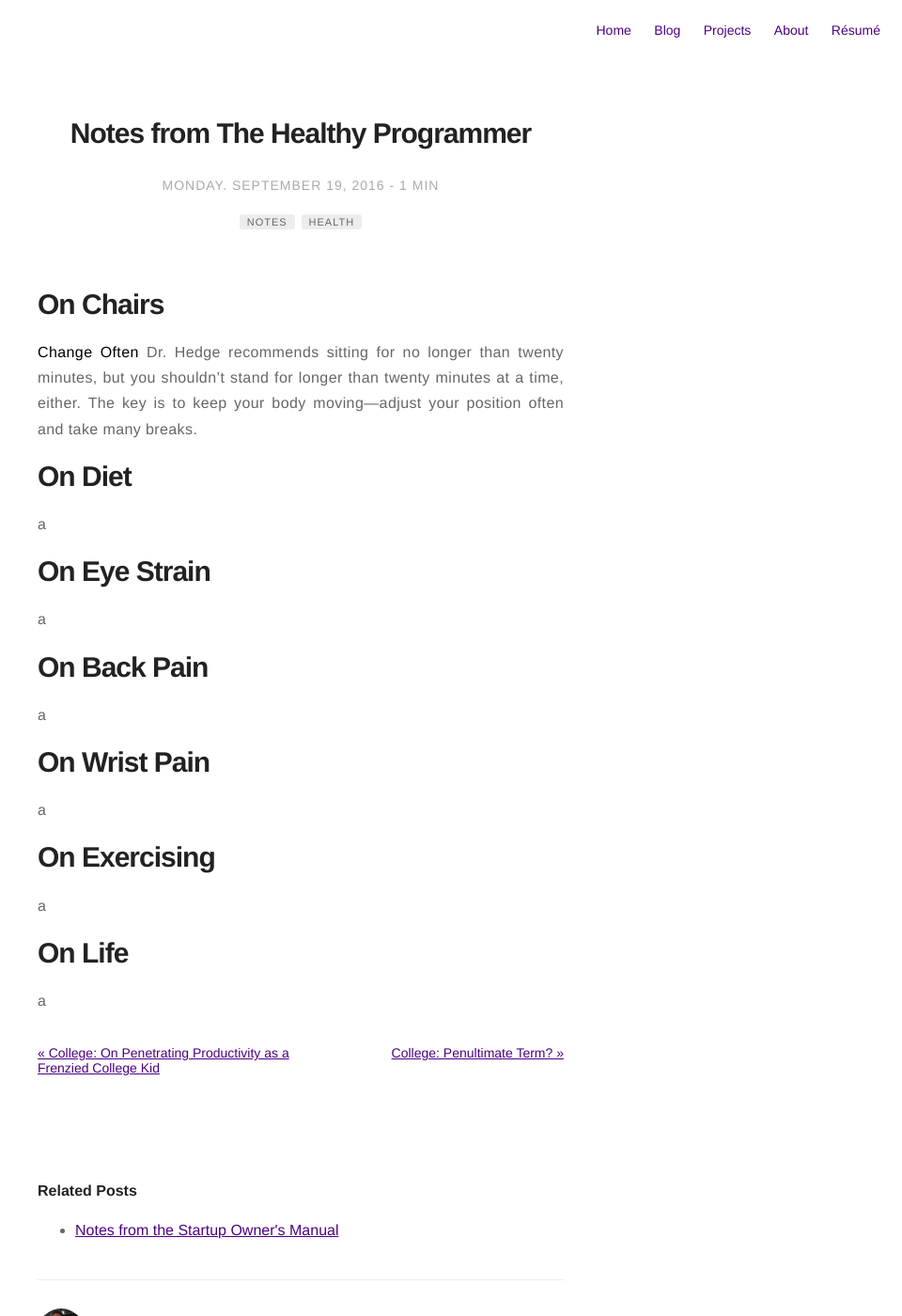
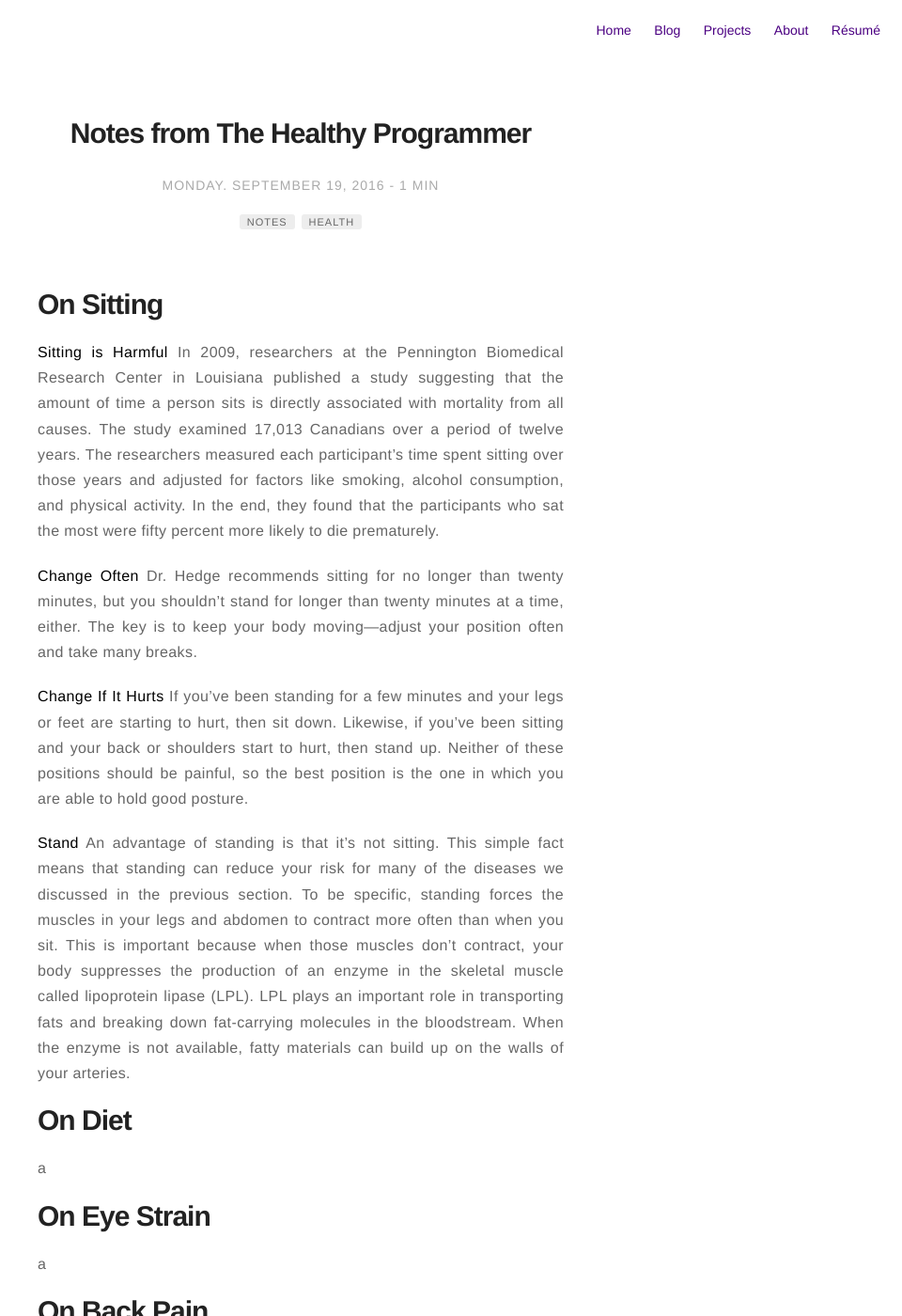
Before and after one commit to jpamata/jpamata.github.io, a Jekyll site: the page built from _posts/2016-9-10-notes-from-the-healthy-programmer.md, in a window 1280 px wide and 1400 px high. Shown: the whole window at 94% size, without its empty margins (320-1280 px from the left). Built offline with Jekyll 4.4.1, drawn with Linux system fonts in a browser that asks for light colours; comment, search, counter and statistics services are not loaded.

Commit message:
Update 2016-9-10-notes-from-the-healthy-programmer.md

```diff
--- a/_posts/2016-9-10-notes-from-the-healthy-programmer.md
+++ b/_posts/2016-9-10-notes-from-the-healthy-programmer.md
@@ -10,8 +10,15 @@ author: john
 description: Some of my notes, input, and some additional research for the book, The Healthy Programmer by Joe Kutner.
 ---
 
-# On Chairs
+# On Sitting
+<p align="justify"><strong>Sitting is Harmful</strong> In 2009, researchers at the Pennington Biomedical Research Center in Louisiana published a study suggesting that the amount of time a person sits is directly associated with mortality from all causes. The study examined 17,013 Canadians over a period of twelve years. The researchers measured each participant’s time spent sitting over those years and adjusted for factors like smoking, alcohol consumption, and physical activity. In the end, they found that the participants who sat the most were fifty percent more likely to die prematurely.</p>
+
 <p align="justify"><strong>Change Often</strong> Dr. Hedge recommends sitting for no longer than twenty minutes, but you shouldn’t stand for longer than twenty minutes at a time, either. The key is to keep your body moving—adjust your position often and take many breaks.</p>
+
+<p align="justify"><strong>Change If It Hurts</strong> If you’ve been standing for a few minutes and your legs or feet are starting to hurt, then sit down. Likewise, if you’ve been sitting and your back or shoulders start to hurt, then stand up. Neither of these positions should be painful, so the best position is the one in which you are able to hold good posture.</p>
+
+<p align="justify"><strong>Stand</strong> An advantage of standing is that it’s not sitting. This simple fact means that standing can reduce your risk for many of the diseases we discussed in the previous section. To be specific, standing forces the muscles in your legs
+and abdomen to contract more often than when you sit. This is important because when those muscles don’t contract, your body suppresses the production of an enzyme in the skeletal muscle called lipoprotein lipase (LPL). LPL plays an important role in transporting fats and breaking down fat-carrying molecules in the bloodstream. When the enzyme is not available, fatty materials can build up on the walls of your arteries.</p>
 
 # On Diet
 <p align="justify"></p>a
```
